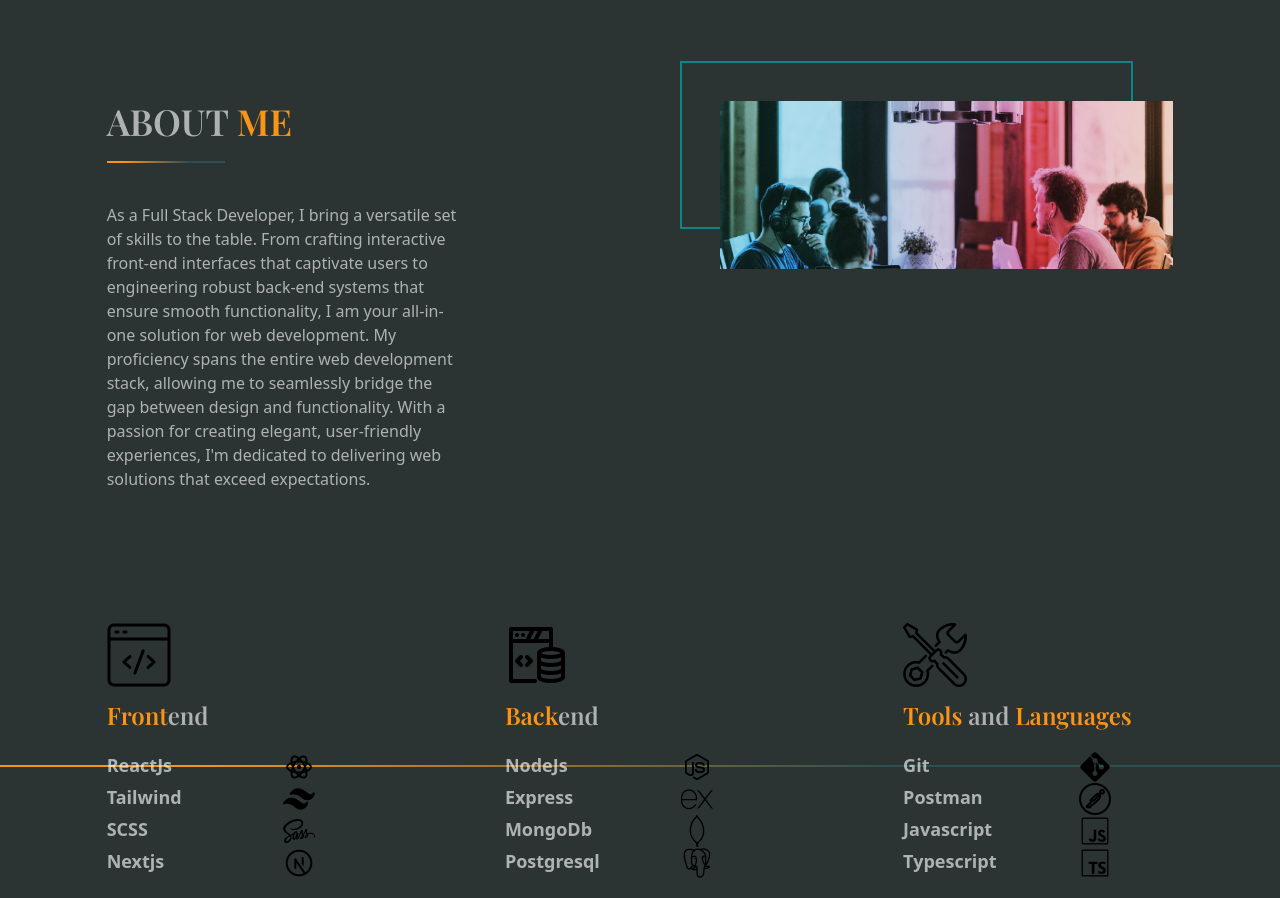
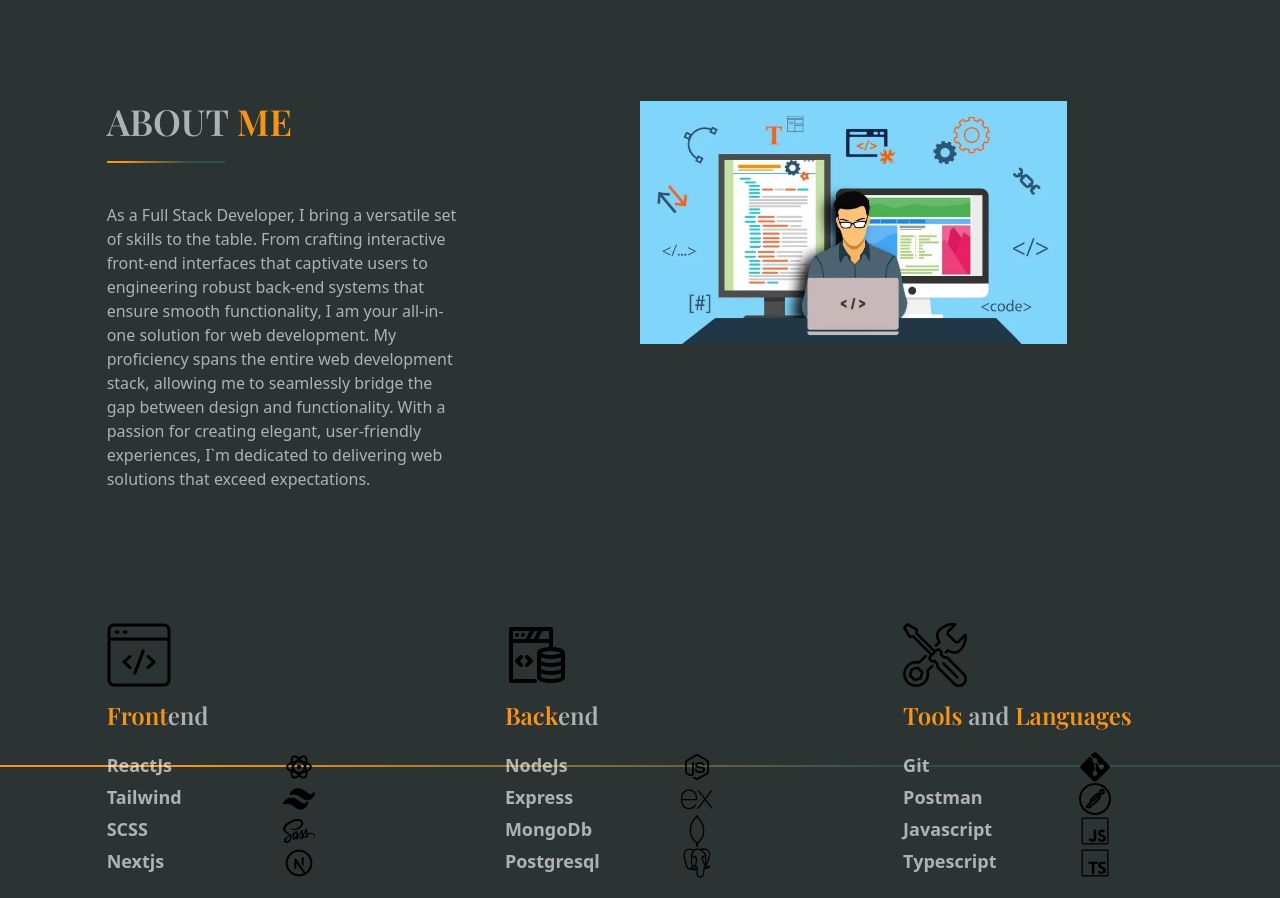
Before and after one commit to Emmyojile/portfolio-v2, a React (Vite) app: page / in a window 1280 px wide. Shown: the part 837-1735 px from the top of the page. Built offline with nearby package versions, Linux system fonts and the light colour scheme.

Commit message:
project display on mobile

```diff
--- a/src/scenes/About.jsx
+++ b/src/scenes/About.jsx
@@ -31,7 +31,7 @@ const MySkills = () => {
             functionality, I am your all-in-one solution for web development. My
             proficiency spans the entire web development stack, allowing me to
             seamlessly bridge the gap between design and functionality. With a
-            passion for creating elegant, user-friendly experiences, I'm
+            passion for creating elegant, user-friendly experiences, I`m
             dedicated to delivering web solutions that exceed expectations.
           </p>
         </motion.div>
@@ -39,18 +39,18 @@ const MySkills = () => {
         <div className="mt-16 md:mt-0 md:w-1/2">
           {" "}
           {isAboveMediumScreens ? (
-            <div
-              className="relative z-0 ml-20 before:absolute before:-top-10 before:-left-10
-      before:w-full before:h-full before:border-2 before:border-blue before:z-[-1]"
-            >
+      //       <div
+      //         className="relative z-0 ml-20 before:absolute before:-top-10 before:-left-10
+      // before:w-full before:h-full before:border-2 before:border-blue before:z-[-1]"
+      //       >
               <img
                 alt="skills"
-                className="z-10"
-                src="/assets/skills-image.png"
+                className="z-10 w-[80%] object-contain"
+                src="/assets/about-img.png"
               />
-            </div>
+            // </div>
           ) : (
-            <img alt="skills" className="z-10" src="/assets/skills-image.png" />
+            <img alt="skills" className="z-10" src="/assets/about-img.png" />
           )}
         </div>
       </div>
--- a/src/scenes/Projects.jsx
+++ b/src/scenes/Projects.jsx
@@ -134,7 +134,7 @@ const Projects = () => {
       <div className="flex justify-center">
         <motion.div
           className="grid grid-cols-1 sm:grid sm:grid-cols-1 md:grid-cols-3 lg:grid-cols-3 gap-1"
-          initial="hiden"
+          initial="visible"
           whileInView="visible"
           viewport={{ once: true, amount: 0.5 }}
           variants={container}
```
Also changed, not shown: public/assets/about-img.png (added).
